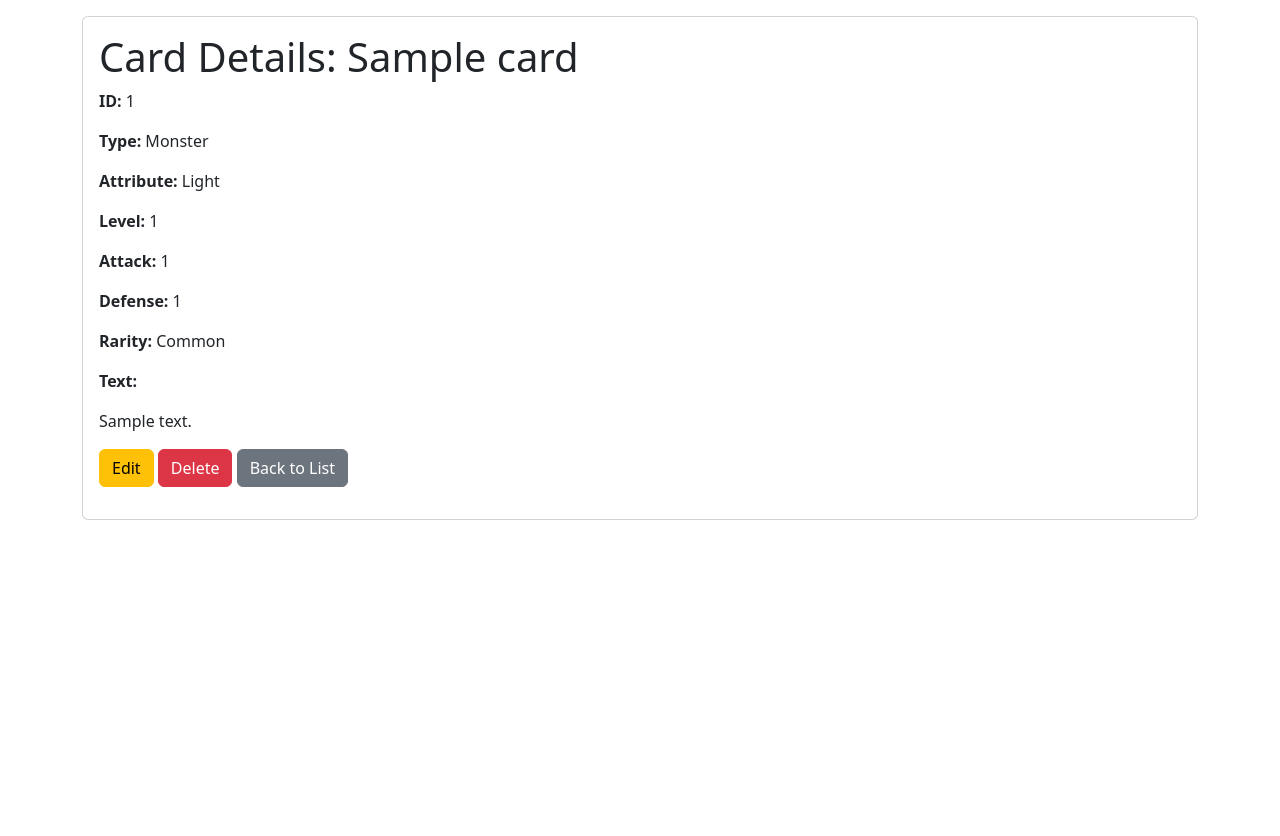
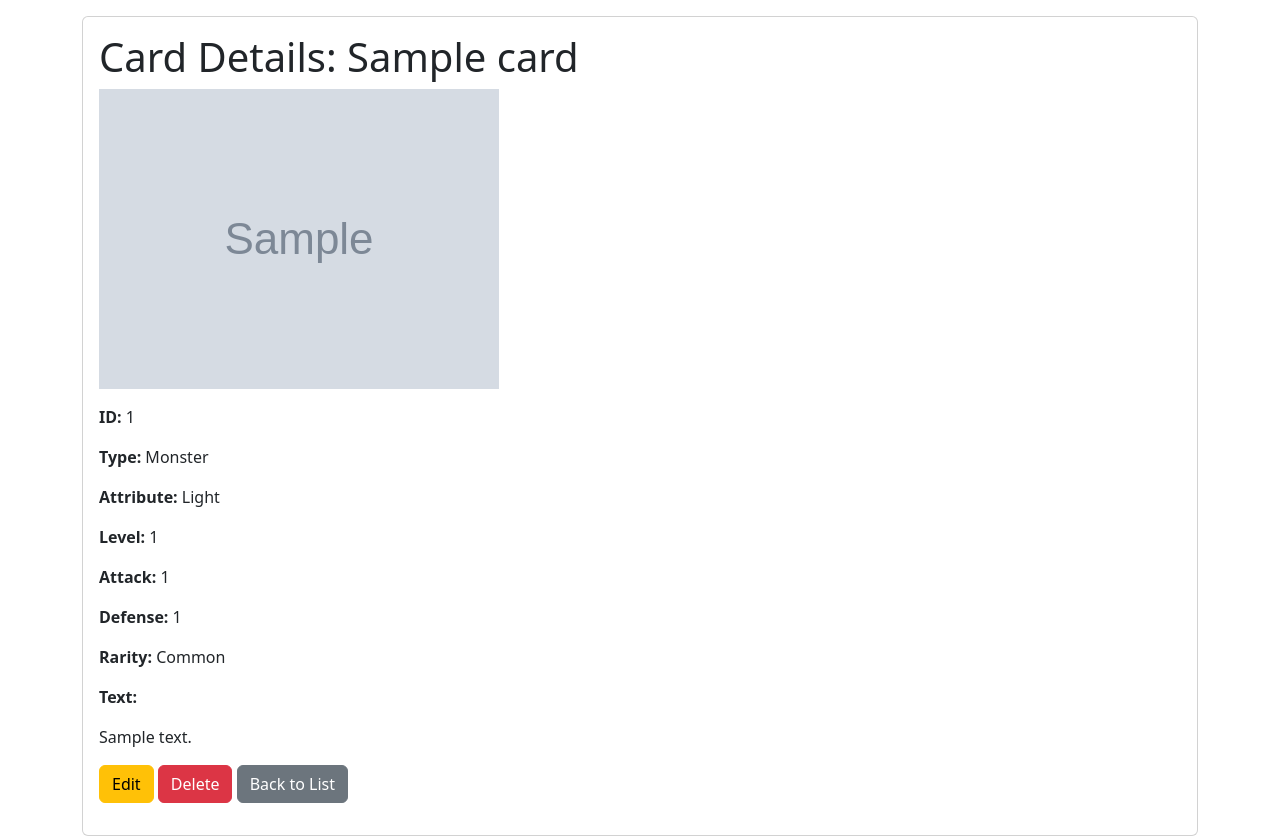
Before and after one commit to Rodolfo-CC/Yu-Gi-Oh-Web, a Django app: page /1/ in a window 1280 px wide. Shown: the part 56-892 px from the top of the page. Before the commit the page ends 576 px from the top, so only its background shows below. Run offline with Django 5.2, Linux system fonts and the light colour scheme; tables that the repository leaves empty hold one stand-in row (values such as "Sample post"); grey boxes marked "Sample" are stand-in pictures; some libraries are stand-ins or nearby versions.

Commit message:
Display card image in details view for enhanced user experience

```diff
--- a/YGO/templates/details.html
+++ b/YGO/templates/details.html
@@ -2,6 +2,12 @@
 
 {% block content %}
     <h1>Card Details: {{ card.name }}</h1>
+
+    {% if card.image %}
+        <div class="mb-3">
+            <img src="{{ card.image.url }}" alt="{{ card.name }} card image" class="img-fluid">
+        </div>
+    {% endif %}
 
     <p><strong>ID:</strong> {{ card.id }}</p>
     <p><strong>Type:</strong> {{ card.card_type }}</p>
```
